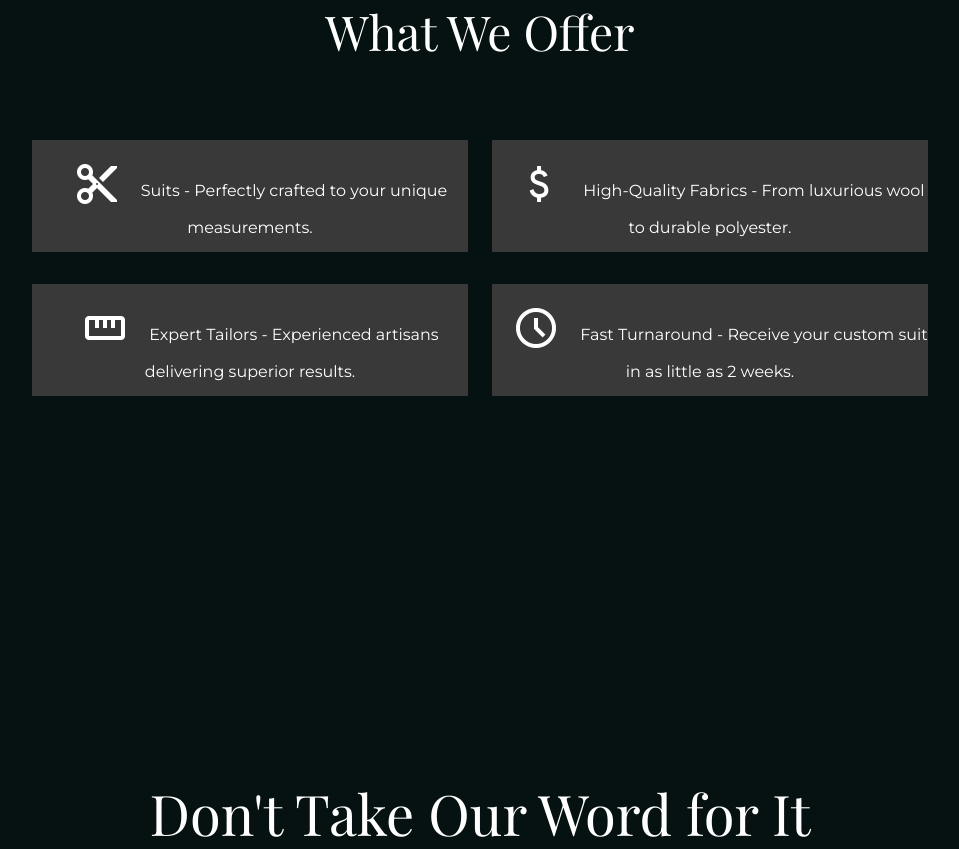
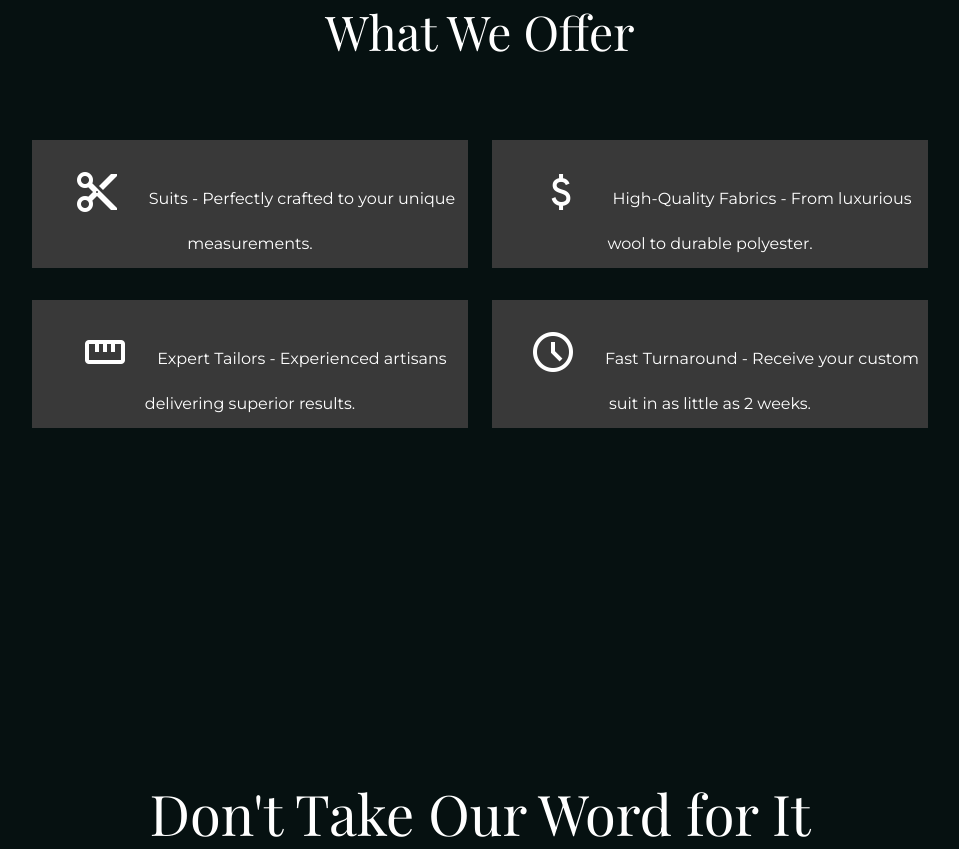
Before and after one commit to mabdulwadud/project-ecomm, a plain HTML site: page src/index.html in a window 1280 px wide. Shown: the part 911-1760 px from the top of the page, without its empty margins (160-1119 px from the left). Drawn offline with nearby package versions, Linux system fonts and the light colour scheme.

Commit message:
restyled cards

```diff
--- a/src/index.html
+++ b/src/index.html
@@ -85,25 +85,25 @@
         <div class="row">
             <div class="tab col-lg-6">
                 <p class="feature-desc col-lg-6">
-                    <span class="icon material-symbols-outlined">cut</span>Suits -
+                    <span class="icon material-symbols-outlined p-2">cut</span>Suits -
                     Perfectly crafted to your unique measurements.
                 </p>
             </div>
             <div class="tab col-lg-6">
                 <p class="feature-desc col-lg-6">
-                    <span class="icon material-symbols-outlined">attach_money</span>High-Quality Fabrics - From
+                    <span class="icon material-symbols-outlined p-2">attach_money</span>High-Quality Fabrics - From
                     luxurious wool to durable polyester.
                 </p>
             </div>
             <div class="tab col-lg-6">
                 <p class="feature-desc col-lg-6">
-                    <span class="icon material-symbols-outlined"> straighten </span>Expert Tailors - Experienced
+                    <span class="icon material-symbols-outlined p-2"> straighten </span>Expert Tailors - Experienced
                     artisans delivering superior results.
                 </p>
             </div>
             <div class="tab col-lg-6">
                 <p class="feature-desc col-lg-6">
-                    <span class="icon material-symbols-outlined"> schedule </span>Fast
+                    <span class="icon material-symbols-outlined p-2"> schedule </span>Fast
                     Turnaround - Receive your custom suit in as little as 2 weeks.
                 </p>
             </div>
@@ -202,8 +202,8 @@
                         <p class="card-text"><span class="material-symbols-outlined">done</span>Unlimited custom alterations</p>
                         <p class="card-text"><span class="material-symbols-outlined">done</span>30% off all purchases</p>
                         <p class="card-text"><span class="material-symbols-outlined">done</span>Free 1-2 day air shipping</p>
+                        <a href="#" class="btn btn-light mt-3">Sign Up</a>
                     </div>
-                    <a href="#" class="btn btn-light mt-3">Sign Up</a>
                 </div>
             </div>
         </div>
--- a/src/styles/styles.css
+++ b/src/styles/styles.css
@@ -131,3 +131,7 @@ h1, h2, h3, h4, h5, h6{
 .card-subtitle{
     font-size: 1.5rem;
 }
+
+.card-text{
+    margin-bottom: 2rem;
+}
```
